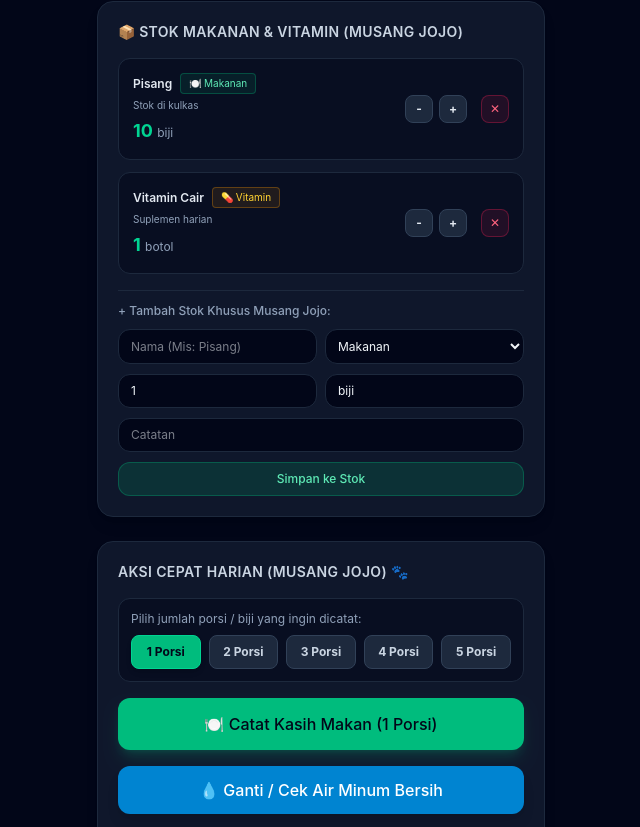
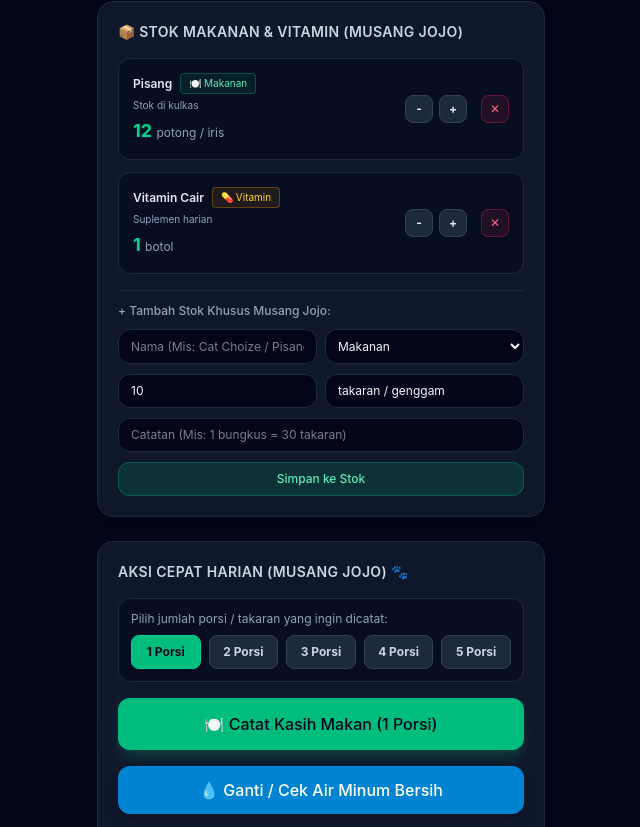
Before and after one commit to cutzhraa/pawroutine, a React (Vite) app: page / in a window 1280 px wide. Shown: the part 718-1545 px from the top of the page, without its empty margins (319-959 px from the left). Built offline with nearby package versions, Linux system fonts and the light colour scheme.

Commit message:
feat: update fitur makanan kucing

```diff
--- a/src/App.jsx
+++ b/src/App.jsx
@@ -32,7 +32,7 @@ export default function App() {
         estimatedAge: '± 6 bulan',
         historyDays: [],
         foodList: [
-          { id: 101, name: 'Pisang', qty: 10, unit: 'biji', type: 'food', note: 'Stok di kulkas' },
+          { id: 101, name: 'Pisang', qty: 12, unit: 'potong / iris', type: 'food', note: 'Stok di kulkas' },
           { id: 102, name: 'Vitamin Cair', qty: 1, unit: 'botol', type: 'vitamin', note: 'Suplemen harian' }
         ]
       },
@@ -49,7 +49,7 @@ export default function App() {
         estimatedAge: '± 1 tahun',
         historyDays: [],
         foodList: [
-          { id: 201, name: 'Cat Choize', qty: 500, unit: 'gram', type: 'food', note: 'Makanan kering' },
+          { id: 201, name: 'Cat Choize', qty: 30, unit: 'takaran / genggam', type: 'food', note: 'Makanan kering' },
           { id: 202, name: 'Vitamin Kulit', qty: 1, unit: 'botol', type: 'vitamin', note: 'Suplemen bulu' }
         ]
       }
@@ -66,8 +66,8 @@ export default function App() {
   const [feedAmountInput, setFeedAmountInput] = useState(1);
 
   const [newFoodName, setNewFoodName] = useState('');
-  const [newFoodQty, setNewFoodQty] = useState(1);
-  const [newFoodUnit, setNewFoodUnit] = useState('biji');
+  const [newFoodQty, setNewFoodQty] = useState(10);
+  const [newFoodUnit, setNewFoodUnit] = useState('takaran / genggam');
   const [newFoodType, setNewFoodType] = useState('food');
   const [newFoodNote, setNewFoodNote] = useState('');
 
@@ -136,7 +136,7 @@ export default function App() {
 
   const handleFeed = () => {
     if (totalFoodQty <= 0) {
-      alert("Stok makanan kosong! Silakan tambah stok terlebih dahulu.");
+      alert("Stok makanan kosong! Silakan tambah takaran stok terlebih dahulu.");
       return;
     }
 
@@ -144,7 +144,7 @@ export default function App() {
 
     const mainFoodItem = foodItems.find(i => i.type === 'food' || !i.type);
     if (mainFoodItem && mainFoodItem.qty < porsiDiberikan) {
-      alert(`Stok tidak cukup! Sisa ${mainFoodItem.name} tinggal ${mainFoodItem.qty} ${mainFoodItem.unit}, tidak bisa kasih ${porsiDiberikan} porsi.`);
+      alert(`Stok takaran tidak cukup! Sisa ${mainFoodItem.name} tinggal ${mainFoodItem.qty} ${mainFoodItem.unit}, tidak bisa kasih ${porsiDiberikan} porsi.`);
       return;
     }
 
@@ -307,7 +307,7 @@ export default function App() {
     }));
 
     setNewFoodName('');
-    setNewFoodQty(1);
+    setNewFoodQty(10);
     setNewFoodNote('');
   };
 
@@ -384,7 +384,7 @@ export default function App() {
             </div>
             <div className="space-y-1">
               <h2 className="text-base font-bold text-emerald-400">Yummy! {currentPet.name} Kenyang</h2>
-              <p className="text-xs text-slate-300">Stok otomatis berkurang & catatan tersimpan.</p>
+              <p className="text-xs text-slate-300">Stok takaran berkurang & catatan tersimpan.</p>
             </div>
           </div>
         </div>
@@ -576,7 +576,7 @@ export default function App() {
                 <p className="text-xs text-slate-400 font-medium">+ Tambah Stok Khusus {currentPet.name}:</p>
 
                 <div className="grid grid-cols-2 gap-2">
-                  <input type="text" placeholder="Nama (Mis: Pisang)" value={newFoodName} onChange={(e) => setNewFoodName(e.target.value)} className="w-full bg-slate-950 border border-slate-800 rounded-xl px-3 py-2 text-xs text-slate-100" required />
+                  <input type="text" placeholder="Nama (Mis: Cat Choize / Pisang)" value={newFoodName} onChange={(e) => setNewFoodName(e.target.value)} className="w-full bg-slate-950 border border-slate-800 rounded-xl px-3 py-2 text-xs text-slate-100" required />
                   <select value={newFoodType} onChange={(e) => setNewFoodType(e.target.value)} className="w-full bg-slate-950 border border-slate-800 rounded-xl px-2 py-2 text-xs text-slate-100">
                     <option value="food">Makanan</option>
                     <option value="vitamin">Vitamin</option>
@@ -584,12 +584,12 @@ export default function App() {
                 </div>
 
                 <div className="grid grid-cols-2 gap-2">
-                  <input type="number" placeholder="Jumlah" value={newFoodQty} onChange={(e) => setNewFoodQty(e.target.value)} className="w-full bg-slate-950 border border-slate-800 rounded-xl px-3 py-2 text-xs text-slate-100" min="1" />
-                  <input type="text" placeholder="Satuan (biji/kg)" value={newFoodUnit} onChange={(e) => setNewFoodUnit(e.target.value)} className="w-full bg-slate-950 border border-slate-800 rounded-xl px-3 py-2 text-xs text-slate-100" />
+                  <input type="number" placeholder="Jumlah Takaran" value={newFoodQty} onChange={(e) => setNewFoodQty(e.target.value)} className="w-full bg-slate-950 border border-slate-800 rounded-xl px-3 py-2 text-xs text-slate-100" min="1" />
+                  <input type="text" placeholder="Satuan (takaran/genggam/potong)" value={newFoodUnit} onChange={(e) => setNewFoodUnit(e.target.value)} className="w-full bg-slate-950 border border-slate-800 rounded-xl px-3 py-2 text-xs text-slate-100" />
                 </div>
 
                 <div>
-                  <input type="text" placeholder="Catatan" value={newFoodNote} onChange={(e) => setNewFoodNote(e.target.value)} className="w-full bg-slate-950 border border-slate-800 rounded-xl px-3 py-2 text-xs text-slate-100" />
+                  <input type="text" placeholder="Catatan (Mis: 1 bungkus = 30 takaran)" value={newFoodNote} onChange={(e) => setNewFoodNote(e.target.value)} className="w-full bg-slate-950 border border-slate-800 rounded-xl px-3 py-2 text-xs text-slate-100" />
                 </div>
 
                 <button type="submit" className="w-full bg-emerald-600/20 hover:bg-emerald-600/30 text-emerald-300 text-xs font-medium py-2 rounded-xl border border-emerald-500/30">Simpan ke Stok</button>
@@ -600,7 +600,7 @@ export default function App() {
               <h3 className="text-sm font-semibold text-slate-300 tracking-wide uppercase">Aksi Cepat Harian ({currentPet.name}) 🐾</h3>
 
               <div className="bg-slate-950/50 p-3 rounded-xl border border-slate-800 space-y-2">
-                <label className="text-xs text-slate-400 block">Pilih jumlah porsi / biji yang ingin dicatat:</label>
+                <label className="text-xs text-slate-400 block">Pilih jumlah porsi / takaran yang ingin dicatat:</label>
                 <div className="flex space-x-2">
                   {[1, 2, 3, 4, 5].map((num) => (
                     <button
```
